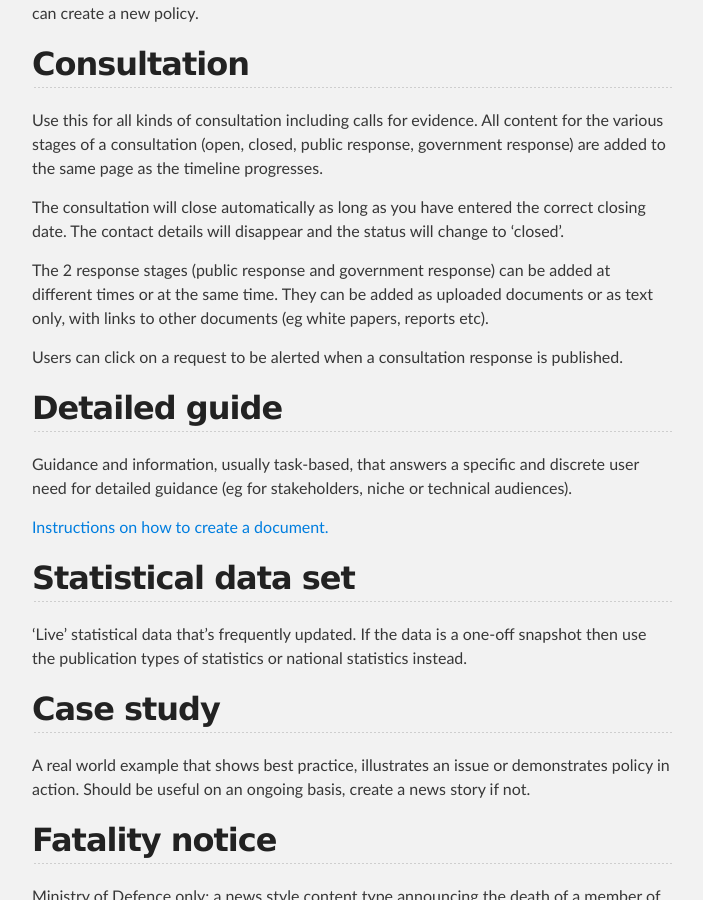
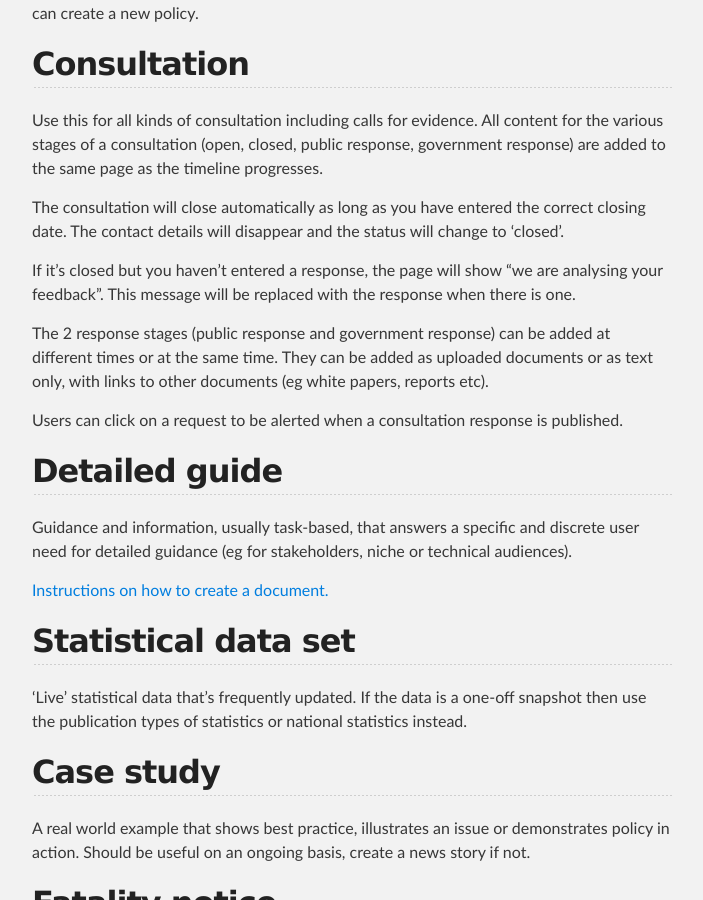
Before and after one commit to alphagov/inside-government-admin-guide, a Jekyll site: the page built from creating-documents/document-types.md, in a window 1280 px wide and 900 px high, scrolled down 6147 px. Shown: the whole window, without its empty margins (288-991 px from the left). Built offline with Jekyll 4.4.1, drawn with Linux system fonts in a browser that asks for light colours.

Commit message:
add a little info about consultations

```diff
--- a/creating-documents/document-types.md
+++ b/creating-documents/document-types.md
@@ -224,6 +224,8 @@ Use this for all kinds of consultation including calls for evidence. All content
 
 The consultation will close automatically as long as you have entered the correct closing date. The contact details will disappear and the status will change to 'closed'.
 
+If it's closed but you haven't entered a response, the page will show "we are analysing your feedback". This message will be replaced with the response when there is one.
+
 The 2 response stages (public response and government response) can be added at different times or at the same time. They can be added as uploaded documents or as text only, with links to other documents (eg white papers, reports etc).
 
 Users can click on a request to be alerted when a consultation response is published.
```
